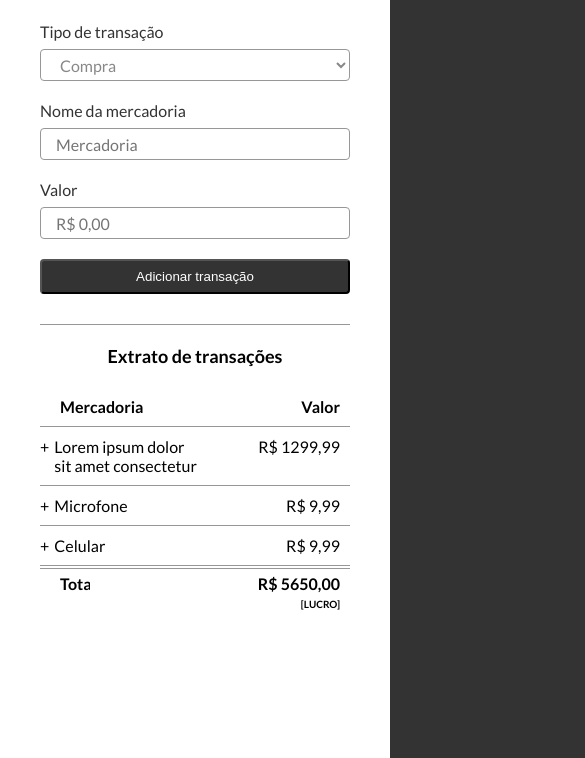
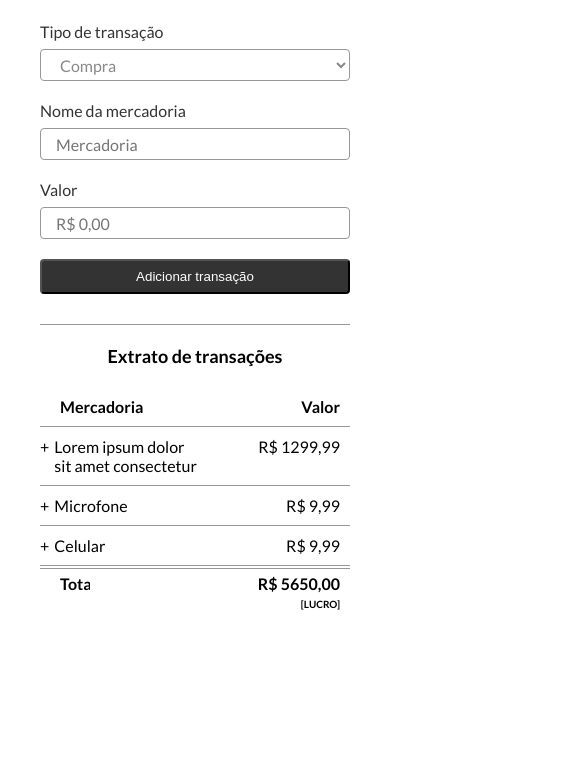
Before and after one commit to tharsila/controle-financeiro, a website with bundled scripts: page index.html in a window 390 px wide. Shown: the part 86-844 px from the top of the page, 585 px wide, since content can reach past the window. Built offline with nearby package versions, Linux system fonts and the light colour scheme.

Commit message:
altera menu mobile

```diff
--- a/assets/css/header.css
+++ b/assets/css/header.css
@@ -83,7 +83,7 @@
   .header-bg .header .logo #menu-mobile{
     display: block;
     cursor: pointer;
-    transition: 0.3s;
+    transition: 0.6s;
   }
 
   .header-bg .header .logo #menu-mobile.fa-times{
@@ -95,21 +95,24 @@
   }
 
   .header-bg .header .menu {
-    display: flex;
-    flex-direction: column;
-    align-items: flex-end;
+    display: block;
     position: absolute;
     right: 0;
     top: 0;
     height: 100vh;
-    width: 32vw;
+    width: 0;
     background: #333333;
-    transform: translateX(100%);
-    transition: transform 0.3s ease-in;
+    visibility: hidden;
+    transition: 0.3s ease-in;
   }
 
   .header-bg .header .menu.active {
-    transform: translateX(0);
+    display: flex;
+    flex-direction: column;
+    align-items: flex-end;
+    width: 32vw;
+    visibility: visible;
+    transition: 0.3s ease-in;
   }
 
   .header-bg .header .menu a {
@@ -148,7 +151,7 @@
 }
 
 @media (max-width: 505px)  {
-  .header-bg .header .menu {
+  .header-bg .header .menu.active {
     width: 80vw;
   }
 
```
